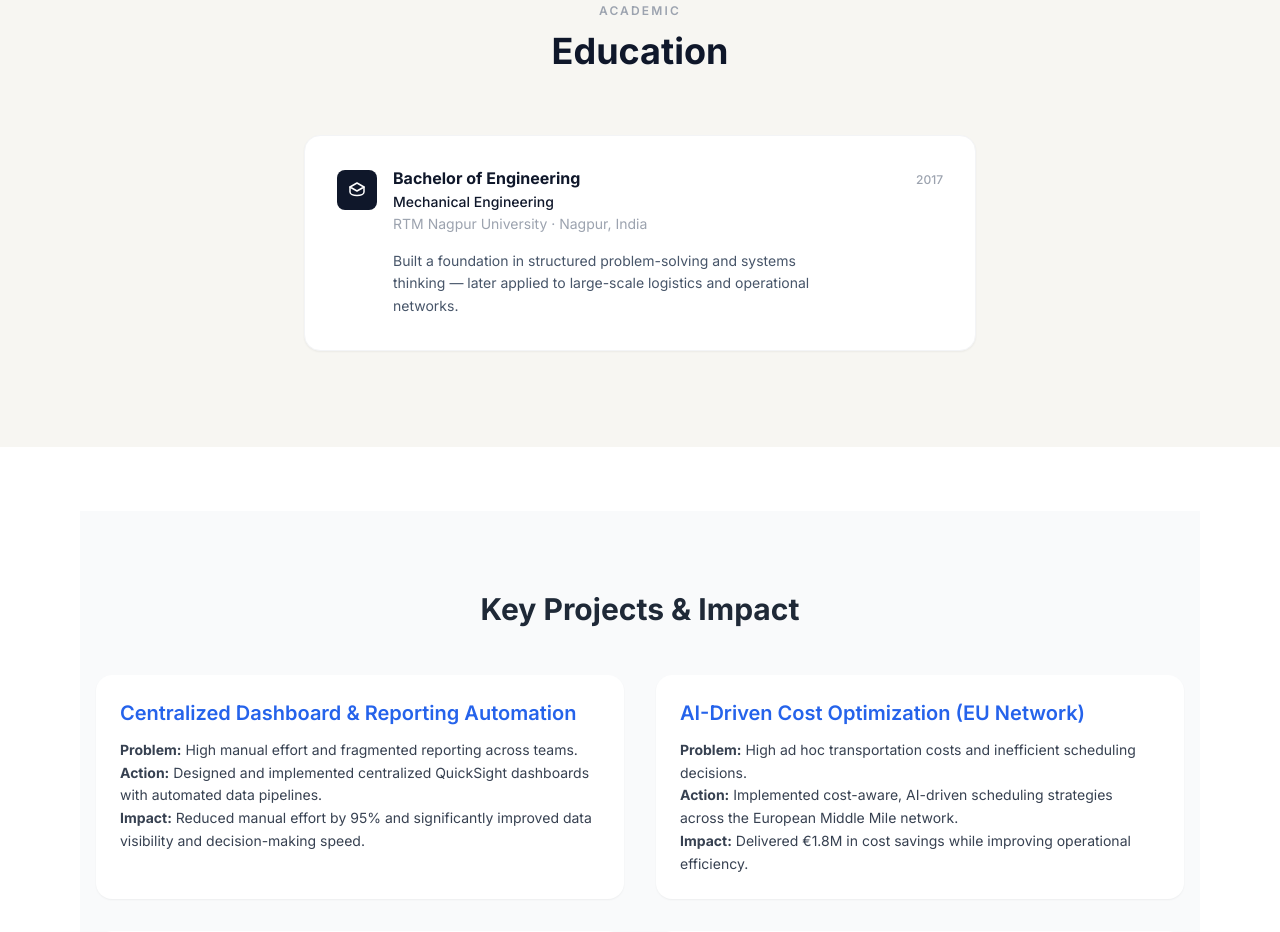
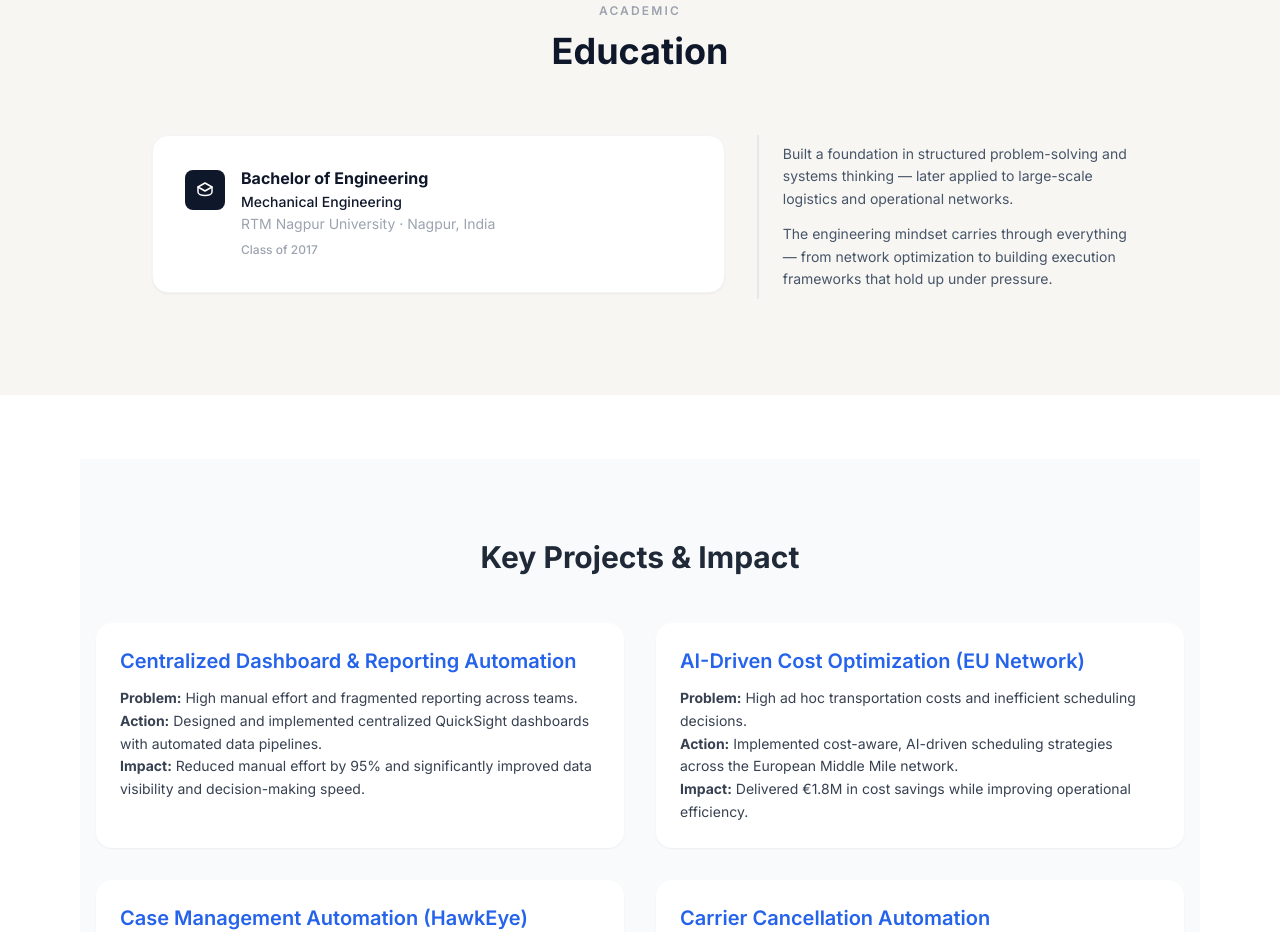
Before and after one commit to DA2793/divyansh-portfolio, a React (Vite) app: page / in a window 1280 px wide. Shown: the part 4160-5092 px from the top of the page. Built offline with nearby package versions, Linux system fonts and the light colour scheme.

Commit message:
Update Edu

```diff
--- a/src/components/Education/Education.jsx
+++ b/src/components/Education/Education.jsx
@@ -10,10 +10,10 @@ const Education = () => {
           Education
         </h2>
 
-        <div className="max-w-2xl mx-auto">
-          <div className="bg-white rounded-2xl p-8 border border-gray-100 shadow-sm hover:shadow-lg transition-all duration-300">
-            <div className="flex items-start justify-between gap-6">
-              {/* Icon + details */}
+        {/* Two-column layout — card left, context right */}
+        <div className="grid grid-cols-1 md:grid-cols-5 gap-8 items-start">
+          {/* Education card */}
+          <div className="md:col-span-3 bg-white rounded-2xl p-8 border border-gray-100 shadow-sm">
             <div className="flex items-start gap-4">
               <div className="w-10 h-10 rounded-lg bg-[#0f172a] flex items-center justify-center flex-shrink-0 mt-0.5">
                 <svg width="18" height="18" viewBox="0 0 18 18" fill="none">
@@ -31,18 +31,26 @@ const Education = () => {
                 <p className="text-sm text-gray-400 mt-0.5">
                   RTM Nagpur University · Nagpur, India
                 </p>
-                  <p className="text-sm text-[#475569] mt-4 leading-relaxed max-w-md">
+                <span className="inline-block text-xs font-medium text-gray-400 mt-2">
+                  Class of 2017
+                </span>
+              </div>
+            </div>
+          </div>
+
+          {/* Context — the bridge from engineering to operations */}
+          <div className="md:col-span-2 flex items-start">
+            <div className="border-l-2 border-gray-200 pl-6 py-2">
+              <p className="text-sm text-[#475569] leading-relaxed">
                 Built a foundation in structured problem-solving and systems
                 thinking — later applied to large-scale logistics and
                 operational networks.
               </p>
-                </div>
-              </div>
-
-              {/* Year */}
-              <span className="text-xs font-medium text-gray-400 whitespace-nowrap mt-1">
-                2017
-              </span>
+              <p className="text-sm text-[#475569] leading-relaxed mt-3">
+                The engineering mindset carries through everything — from
+                network optimization to building execution frameworks that
+                hold up under pressure.
+              </p>
             </div>
           </div>
         </div>
```
Lines whose indentation alone changed are shown as unchanged.
